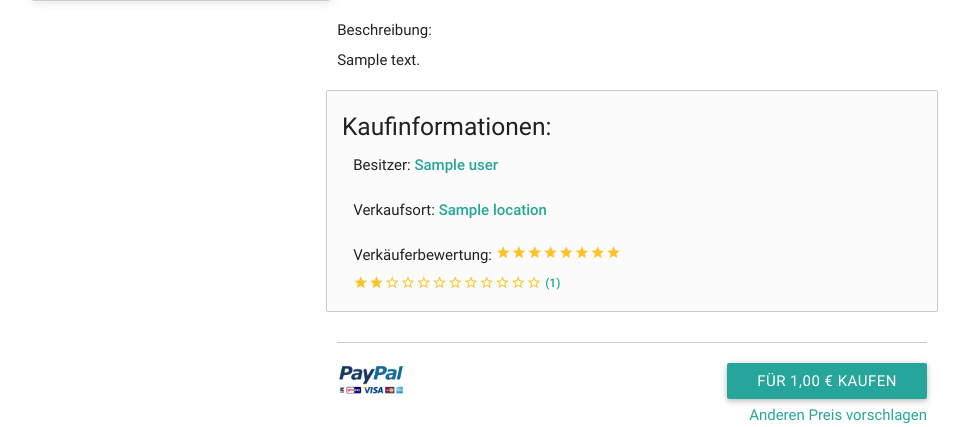
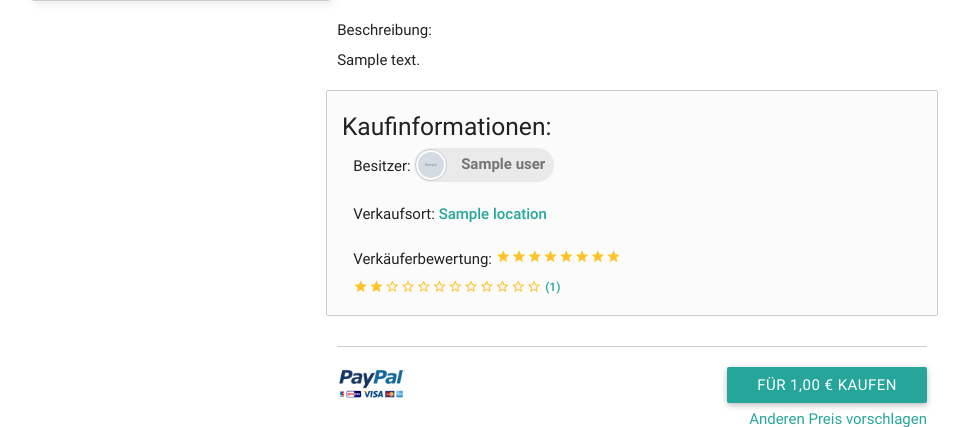
Before and after one commit to DSIW/sdf, a Django app: template app_book/templates/app_book/detail.html in a window 1280 px wide. Shown: the part 451-878 px from the top of the page, without its empty margins (161-1130 px from the left). Run offline with Django 3.2, Linux system fonts and the light colour scheme; the template is opened without the code that fills it: most values are stand-ins (such as "Sample title", 1, 10 or a date in 2020); grey boxes marked "Sample" are stand-in pictures; some libraries are stand-ins or nearby versions.

Commit message:
Use user-tag in book detail view

```diff
--- a/app_book/templates/app_book/detail.html
+++ b/app_book/templates/app_book/detail.html
@@ -41,14 +41,14 @@
                     <h5>Kaufinformationen:</h5>
                     <div class="col s6">
                         {% if request.user.authenticated %}
-                        {% if request.user.id == book.active_payment.buyer_user.id or request.user.id == book.active_payment.seller_user.id %}
-                        <p>Käufer: <strong>{{ book.active_payment.buyer_user.pseudonym_or_full_name }}</strong></p>
-                        {% endif %}
+                            {% if request.user.id == book.active_payment.buyer_user.id or request.user.id == book.active_payment.seller_user.id %}
+                                <p>Käufer: {% include 'app_user/_user_tag.html' with user=book.active_payment.buyer_user %}</p>
+                            {% endif %}
                         {% endif %}
                         {% if book.is_published %}
-                        <p>Verkäufer: <strong><a href="{% url 'app_user:user-details' book.offer.seller_user.id %}">{{ book.offer.seller_user.pseudonym_or_full_name }}</a></strong></p>
+                        <p>Verkäufer: {% include 'app_user/_user_tag.html' with user=book.offer.seller_user %}</p>
                         {% else %}
-                        <p>Besitzer: <strong><a href="{% url 'app_user:user-details' book.user.id %}">{{ book.user.pseudonym_or_full_name }}</a></strong></p>
+                        <p>Besitzer: {% include 'app_user/_user_tag.html' with user=book.user %}</p>
                         {% endif %}
                         <p>Verkaufsort: <strong><a href="https://www.google.de/maps?q={{ book.user.location }}" target="_new">{{ book.user.location }}</a></strong></p>
                         <p>Verkäuferbewertung:
--- /dev/null
+++ b/app_user/templates/app_user/_user_tag.html
@@ -0,0 +1,4 @@
+<a href="{% url 'app_user:user-details' user.id %}" class="user-tag">
+    <img src="{{ user.image_url_or_blank }}" class="profile-img" / >
+    {{ user.pseudonym_or_full_name }}
+</a>
--- a/static/css/style.css
+++ b/static/css/style.css
@@ -365,14 +365,36 @@ nav .input-field.search-field input[type=search] {
   margin-top: 0;
 }
 
-nav .profile-img {
+.profile-img {
   line-height: 64px;
   vertical-align: middle;
+  height: 32px;
   width: 32px;
   margin-right: 10px;
   border: 1px solid #ccc;
+  border-radius: 100%;
   background-color: #FFF;
   padding: 2px;
+}
+
+.user-tag {
+  display: inline-block;
+  background-color: #EAEAEA;
+  padding: 1px 9px 1px 1px;
+  font-weight: bold;
+  border-radius: 17px;
+  line-height: 30px;
+  height: 34px;
+  color: rgba(0, 0, 0, 0.5);
+  position: relative;
+  top: -2px;
+}
+.user-tag:hover {
+  background-color: #D8D8D8;
+}
+.user-tag:active {
+  color: white;
+  background-color: #26A69A;
 }
 
 
```
